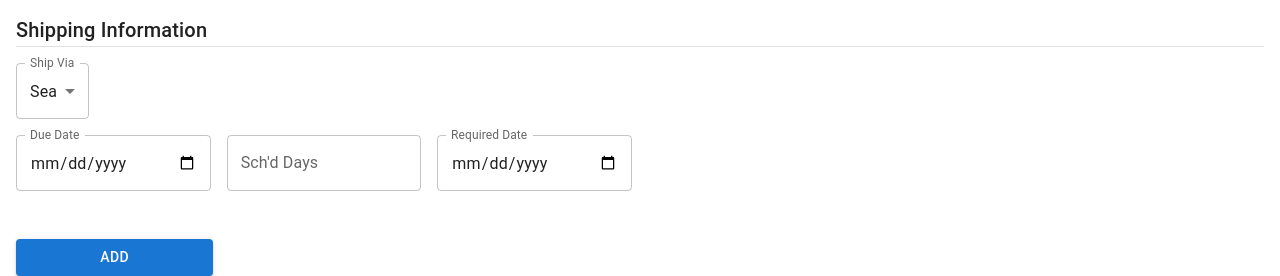
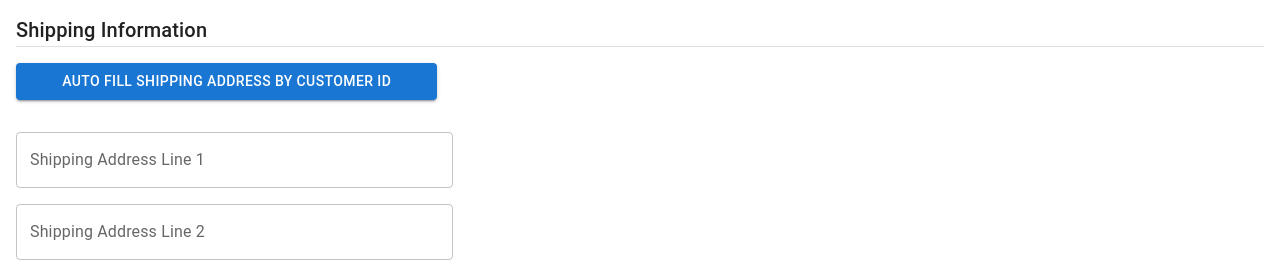
Before and after one commit to xid2019/iMIS, a React (Vite) app in the folder frontend/: page / in a window 1280 px wide. Both pictures are taken after a click on the tab "PO ENTRY". Shown: the part 524-800 px from the top of the page. Built offline with nearby package versions, Linux system fonts and the light colour scheme; no server answers.

Commit message:
update create_po helper function

```diff
--- a/frontend/src/components/WindowsTabs/POEntryWindow/OrderLineInput/OrderLineInput.jsx
+++ b/frontend/src/components/WindowsTabs/POEntryWindow/OrderLineInput/OrderLineInput.jsx
@@ -44,6 +44,10 @@ const OrderLineInput = ({ data, setData, staticArr, setStaticArr }) => {
 		schd_days: "",
 		factory: "",
 		ship_via: "Sea",
+		shipping_address1: "",
+		shipping_address2: "",
+		shipping_address3: "",
+		shipping_address4: "",
 		status: "OPEN",
 	});
 	const [searchedParts, setSearchedParts] = useState([]);
@@ -87,6 +91,27 @@ const OrderLineInput = ({ data, setData, staticArr, setStaticArr }) => {
 			const response = await axios.get(`http://localhost:8000/parts/?${queryParams}`);
 
 			setSearchedParts(response.data);
+		} catch (error) {
+			console.error("Error fetching data:", error);
+		}
+	};
+
+	const handleSearchAddress = async () => {
+		try {
+			// Construct the query parameters from formData
+			const { customer_id } = formData;
+
+			const response = await axios.get(`http://localhost:8000/companies/${customer_id}/`);
+
+			const updatedFormData = {
+				...formData,
+				shipping_address1: response.data.ship_to_address_line1,
+				shipping_address2: response.data.ship_to_address_line2,
+				shipping_address3: response.data.ship_to_address_line3,
+				shipping_address4: response.data.ship_to_address_line4,
+			};
+
+			setFormData(updatedFormData);
 		} catch (error) {
 			console.error("Error fetching data:", error);
 		}
@@ -229,6 +254,53 @@ const OrderLineInput = ({ data, setData, staticArr, setStaticArr }) => {
 						<Divider />
 					</Grid>
 					{/* Third Row */}
+					<Grid container item xs={12} spacing={2}>
+						<Grid container item direction="column" xs={4} spacing={2}>
+							<Button onClick={handleSearchAddress} variant="contained" color="primary" fullWidth sx={{ margin: "16px" }}>
+								Auto fill shipping address by customer id
+							</Button>
+							<Grid item>
+								<TextField
+									name="shipping_address1"
+									label="Shipping Address Line 1"
+									value={formData.shipping_address1}
+									onChange={handleChange}
+									fullWidth
+									variant="outlined"
+								/>
+							</Grid>
+							<Grid item>
+								<TextField
+									name="shipping_address2"
+									label="Shipping Address Line 2"
+									value={formData.shipping_address2}
+									onChange={handleChange}
+									fullWidth
+									variant="outlined"
+								/>
+							</Grid>
+							<Grid item>
+								<TextField
+									name="shipping_address3"
+									label="Shipping Address Line 3"
+									value={formData.shipping_address3}
+									onChange={handleChange}
+									fullWidth
+									variant="outlined"
+								/>
+							</Grid>
+							<Grid item>
+								<TextField
+									name="shipping_address4"
+									label="Shipping Address Line 4"
+									value={formData.shipping_address4}
+									onChange={handleChange}
+									fullWidth
+									variant="outlined"
+								/>
+							</Grid>
+						</Grid>
+					</Grid>
 					<Grid container item spacing={2}>
 						<Grid item xs={2}>
 							<FormControl variant="outlined">
```
Also changed, not shown: 2 other files (tests, documents, lock files or other folders).
